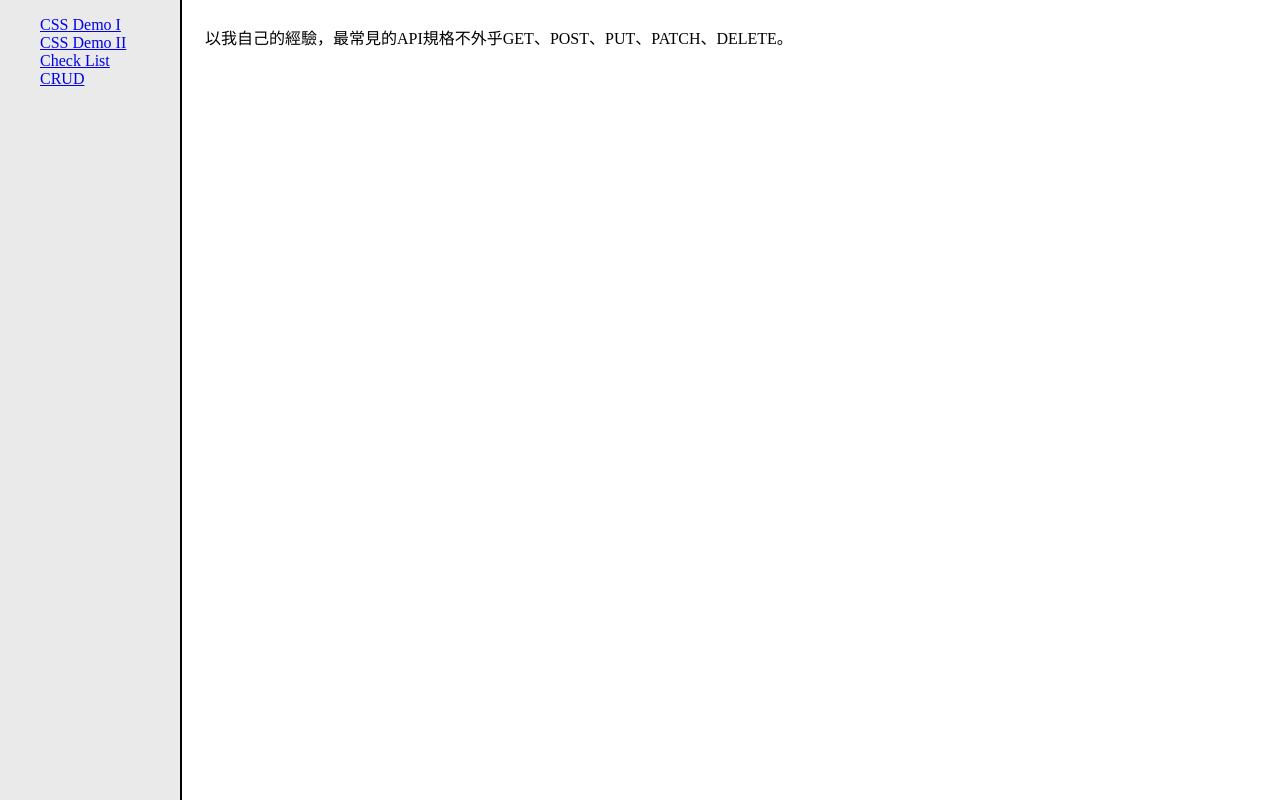
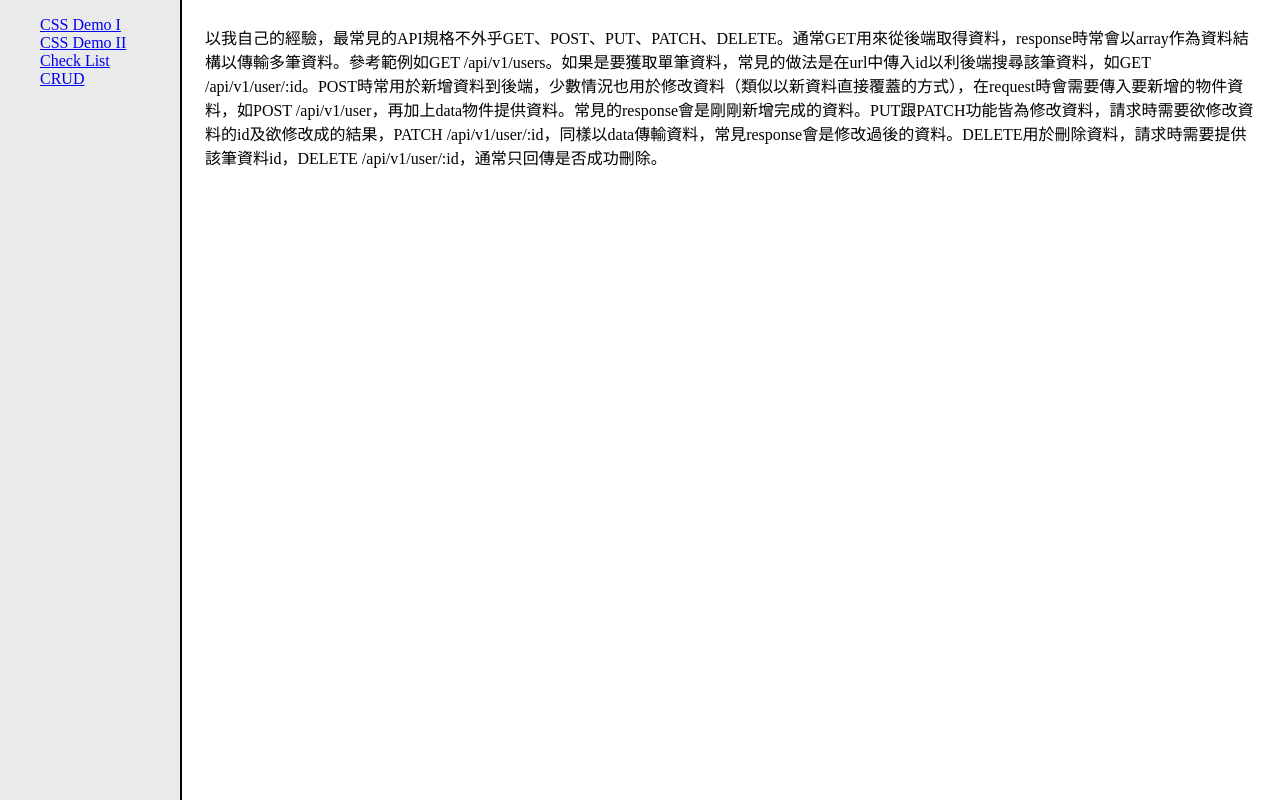
Before and after one commit to imjeffreylee/react_pretest, a React (Create React App) app: page /crud in a window 1280 px wide. Built offline with nearby package versions, Linux system fonts and the light colour scheme.

Commit message:
feat: complete crud answer

```diff
--- a/src/pages/Crud.tsx
+++ b/src/pages/Crud.tsx
@@ -2,7 +2,12 @@ const Crud = () => {
   return (
     <div style={{ margin: '25px' }}>
       <p>
-        以我自己的經驗，最常見的API規格不外乎GET、POST、PUT、PATCH、DELETE。
+        以我自己的經驗，最常見的API規格不外乎GET、POST、PUT、PATCH、DELETE。通常GET用來從後端取得資料，response時常會以array作為資料結構以傳輸多筆資料。參考範例如GET
+        /api/v1/users。如果是要獲取單筆資料，常見的做法是在url中傳入id以利後端搜尋該筆資料，如GET
+        /api/v1/user/:id。POST時常用於新增資料到後端，少數情況也用於修改資料（類似以新資料直接覆蓋的方式），在request時會需要傳入要新增的物件資料，如POST
+        /api/v1/user，再加上data物件提供資料。常見的response會是剛剛新增完成的資料。PUT跟PATCH功能皆為修改資料，請求時需要欲修改資料的id及欲修改成的結果，PATCH
+        /api/v1/user/:id，同樣以data傳輸資料，常見response會是修改過後的資料。DELETE用於刪除資料，請求時需要提供該筆資料id，DELETE
+        /api/v1/user/:id，通常只回傳是否成功刪除。
       </p>
     </div>
   );
```
